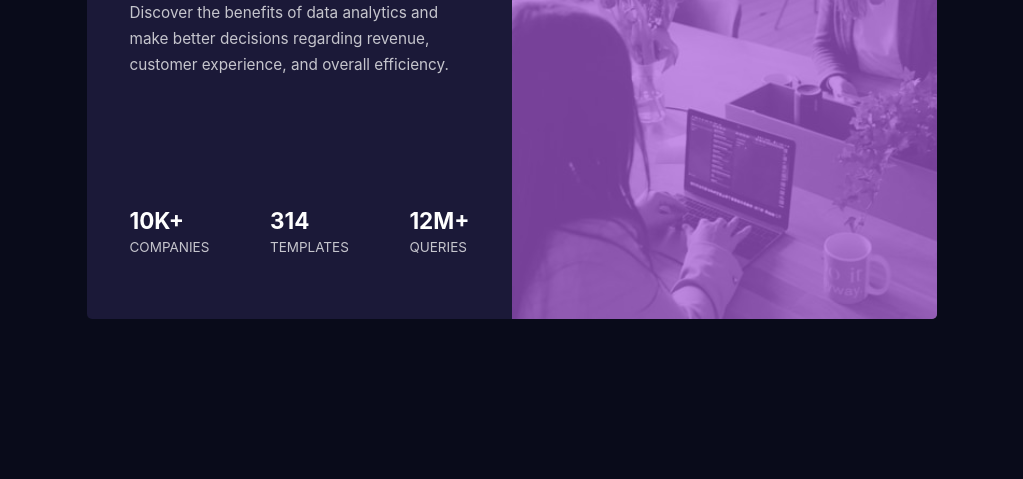
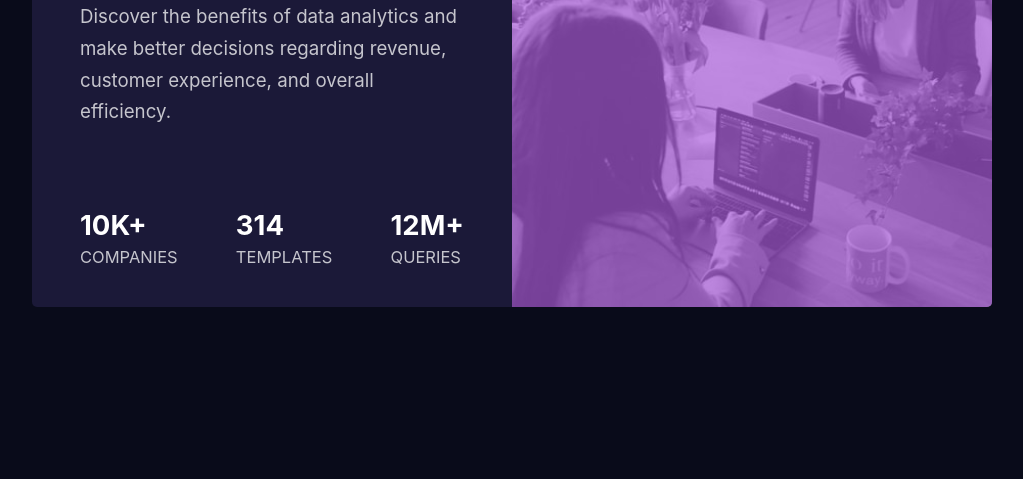
Before and after one commit to med-A20/scondeChellangeFromFrontEndMentor, a plain HTML site: page index.html in a window 1280 px wide. Shown: the part 321-800 px from the top of the page, without its empty margins (128-1151 px from the left). Drawn offline with Linux system fonts and the light colour scheme.

Commit message:
another changes

```diff
--- a/css/style.css
+++ b/css/style.css
@@ -19,7 +19,7 @@
 /* font-family: 'Inter', sans-serif; */
 /* *******  end font ***** */
 html{
-    font-size: 15px;
+    font-size: 16px;
 }
 /* =================== Mobile first ================== */
 body{
@@ -34,8 +34,8 @@ body{
 }
 
 .container {
-    width: 300px;
-    height: 95%;
+    width: 320px;
+    height: 87%;
     background-color: var(--cardBackground);
     overflow: hidden;
     border-radius: 5px;
@@ -145,7 +145,7 @@ p.para {
          font-size: 18px;
      }
     .container {
-        min-width: 850px;
+        min-width: 85%;
         height: 60%;
         background-color: var(--cardBackground);
         overflow: hidden;
@@ -195,3 +195,13 @@ p.para {
         display: none;
     }
 }
+
+@media(min-width: 992px){
+    html {
+        font-size: 22px;
+    }
+   .container {
+       min-width: 75%;
+       height: 57%;
+   }
+}
```
